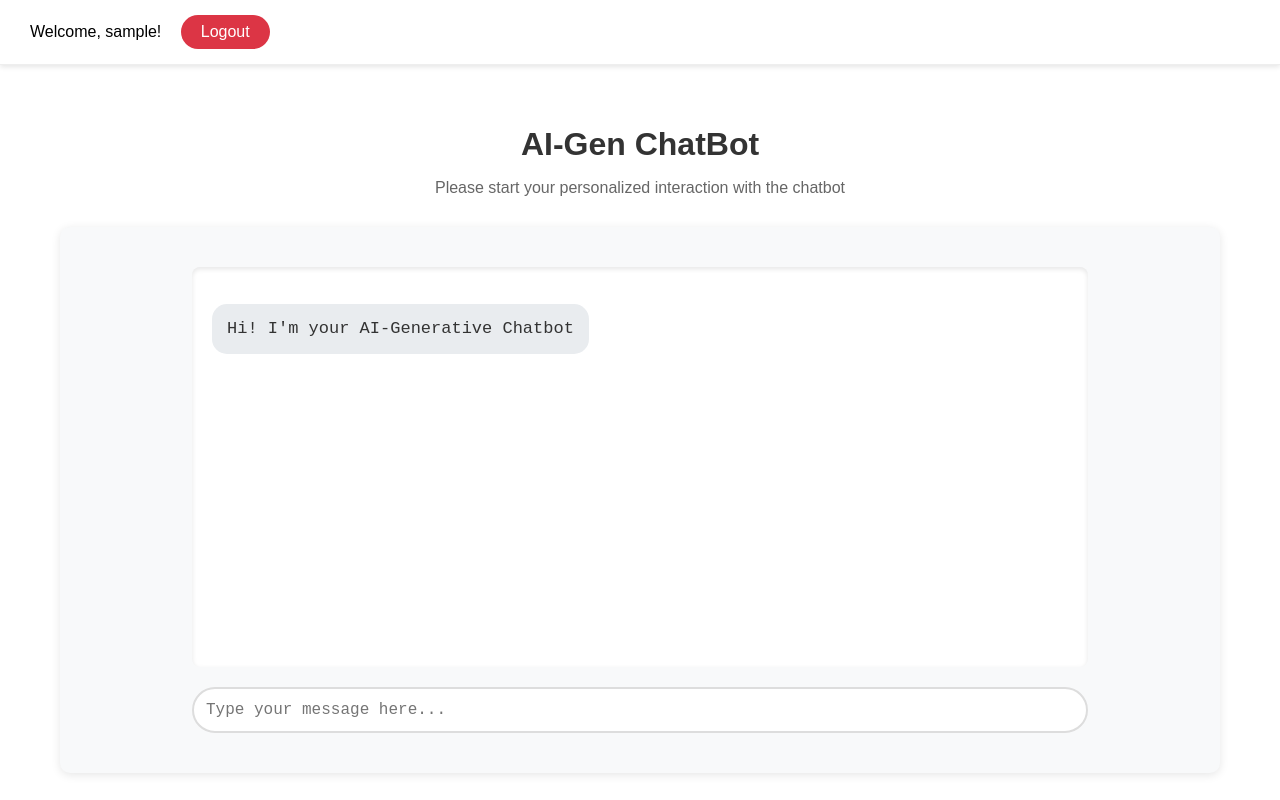
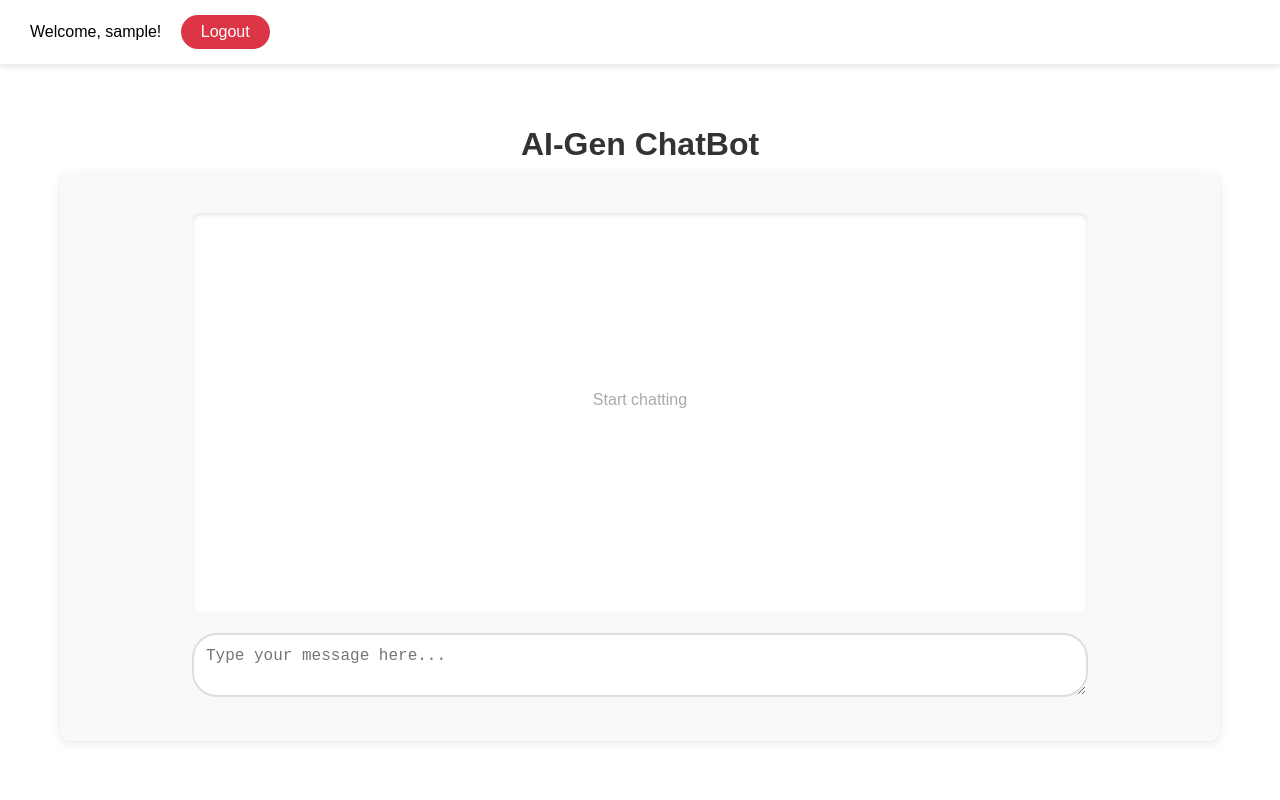
Before and after one commit to alandema/chabot_agent, a Flask app: page / in a window 1280 px wide. Run offline with Flask 3, Linux system fonts and the light colour scheme; the visitor is signed in with stand-in values (Sample User, id 1); some libraries are stand-ins or nearby versions.

Commit message:
improvements in UX

```diff
--- a/src/app/chatbot/bot.py
+++ b/src/app/chatbot/bot.py
@@ -45,7 +45,6 @@ memory = MemorySaver()
 app = workflow.compile(checkpointer=memory)
 
 def get_completion(msg, session_id):
-
     config = {"configurable": {"thread_id": session_id}}
     input_messages = [HumanMessage(msg)]
     response = app.invoke({"messages": input_messages}, config)
--- a/src/app/static/css/main.css
+++ b/src/app/static/css/main.css
@@ -30,6 +30,10 @@ html {
 	border-bottom: 3px solid black;
 	font-family: monospace;
 	font-size: 17px;
+	min-height: 50px;
+	max-height: 150px;
+	resize: vertical;
+	overflow-y: auto;
 }
 
 .userText {
@@ -58,6 +64,8 @@ html {
 	background-color: #4169e1;
 	padding: 10px;
 	border-radius: 2px;
+	white-space: pre-line;
+	text-align: left;
 }
 
 #tidbit {
@@ -182,6 +190,10 @@ button:hover {
     border-radius: 25px;
     font-size: 16px;
     transition: border-color 0.3s ease;
+    min-height: 50px;
+    max-height: 150px;
+    resize: vertical;
+    overflow-y: auto;
 }
 
 #textInput:focus {
@@ -206,6 +220,8 @@ button:hover {
     display: inline-block;
     max-width: 70%;
     word-wrap: break-word;
+    white-space: pre-line;
+    text-align: left;
 }
 
 .auth-link {
@@ -259,3 +275,30 @@ button:hover {
     color: #333;
     margin-bottom: 30px;
 }
+
+.background-text {
+    position: absolute;
+    top: 50%;
+    left: 50%;
+    transform: translate(-50%, -50%);
+    color: #aaa; /* Light color for background text */
+    pointer-events: none; /* Prevent interaction */
+    transition: opacity 0.3s ease; /* Smooth transition */
+}
+
+/* Hide background text when input is focused */
+#textInput:focus + .background-text,
+#textInput:not(:placeholder-shown) + .background-text {
+    opacity: 0; /* Hide the text */
+}
+
+#textInput.error {
+    border-color: #dc3545;
+    animation: shake 0.5s;
+}
+
+@keyframes shake {
+    0%, 100% { transform: translateX(0); }
+    25% { transform: translateX(-5px); }
+    75% { transform: translateX(5px); }
+}
--- a/src/app/static/js/chat_bot.js
+++ b/src/app/static/js/chat_bot.js
@@ -1,24 +1,47 @@
 function getBotResponse() {
-    var rawText = $("#textInput").val();
-    var userHtml = '<p class="userText"><span>' + rawText + "</span></p>";
+    var rawText = $("#textInput").val().trim();
+    if (rawText === '') {
+        $("#textInput").addClass('error');
+        setTimeout(() => $("#textInput").removeClass('error'), 500);
+        return;
+    }
+
+    $("#textInput").prop("disabled", true);
+
+    var formattedText = rawText.replace(/\n/g, '<br>');
+    var userHtml = '<p class="userText"><span>' + formattedText + "</span></p>";
     $("#textInput").val("");
     $("#chatbox").append(userHtml);
     document
         .getElementById("userInput")
         .scrollIntoView({ block: "start", behavior: "smooth" });
+
+    if ($("#chatbox").children().length > 0) {
+        $(".background-text").hide();
+    }
+
     $.get("/get", { msg: rawText }).done(function (data) {
-        var botHtml = '<p class="botText"><span>' + data + "</span></p>";
+        var formattedResponse = data.replace(/\n/g, '<br>');
+        var botHtml = '<p class="botText"><span>' + formattedResponse + "</span></p>";
         $("#chatbox").append(botHtml);
         document
             .getElementById("userInput")
             .scrollIntoView({ block: "start", behavior: "smooth" });
+    }).always(function() {
+        $("#textInput").prop("disabled", false);
     });
 }
 
 $(document).ready(function () {
     $("#textInput").keypress(function (e) {
-        if (e.which == 13) {
-            getBotResponse();
+        if (e.which == 13) {  // Enter key
+            if (e.shiftKey) {
+                // Allow new line with Shift+Enter
+                return true;  // Let the default behavior happen (new line insertion)
+            } else {
+                e.preventDefault();
+                getBotResponse();
+            }
         }
     });
 });
--- a/src/app/templates/index.html
+++ b/src/app/templates/index.html
@@ -15,16 +15,13 @@
 
     <div class="chat-container">
         <h1>AI-Gen ChatBot</h1>
-        <p class="subtitle">Please start your personalized interaction with the chatbot</p>
 
         <div class="chat-box">
             <div id="chatbox">
-                <p class="botText">
-                    <span>Hi! I'm your AI-Generative Chatbot</span>
-                </p>
             </div>
             <div id="userInput">
-                <input id="textInput" type="text" name="msg" placeholder="Type your message here..." />
+                <textarea id="textInput" name="msg" placeholder="Type your message here..."></textarea>
+                <div class="background-text">Start chatting</div>
             </div>
         </div>
     </div>
```
Also changed, not shown: other parts of src/app/static/css/main.css (+4 -0 lines).
